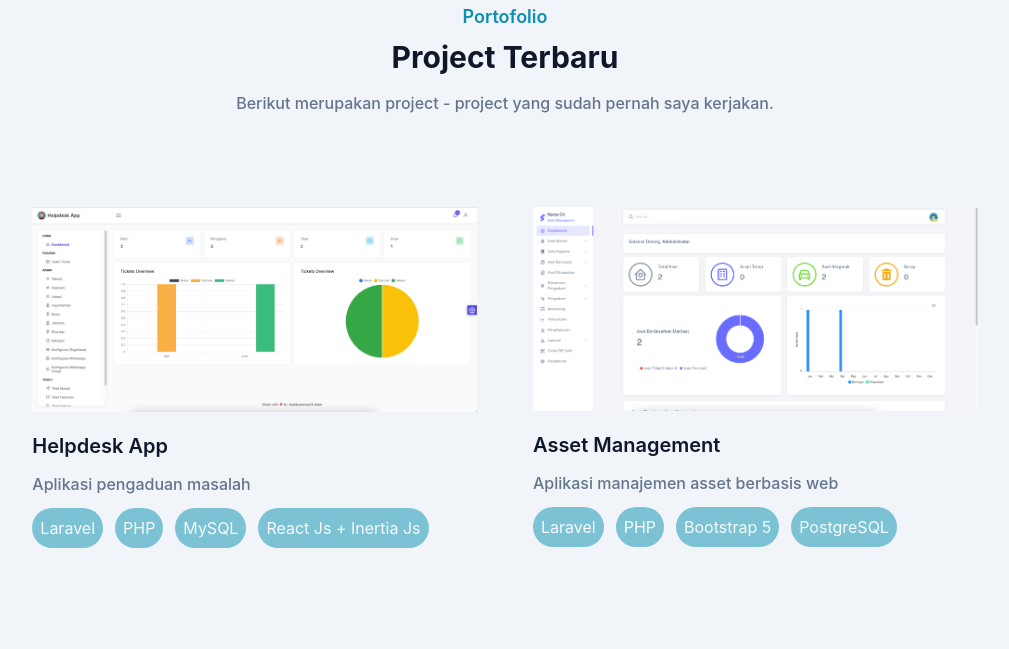
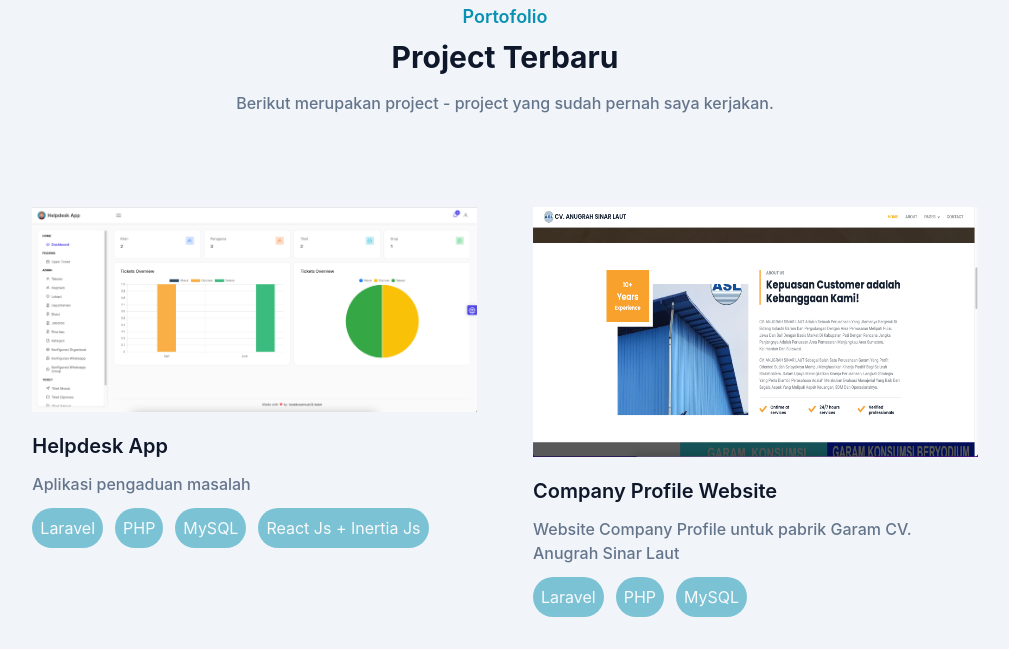
Before and after one commit to khoirul2009/portofolio, a website: page index.html in a window 1280 px wide. Shown: the part 1421-2070 px from the top of the page, without its empty margins (135-1144 px from the left). Drawn offline with Linux system fonts and the light colour scheme; grey boxes are pictures that could not be loaded.

Commit message:
update cv

```diff
--- a/index.html
+++ b/index.html
@@ -322,6 +322,38 @@
                 >
                 <span class="bg-primary opacity-50 text-white p-2 rounded-full"
                   >React Js + Inertia Js</span
+                >
+              </div>
+            </div>
+          </div>
+          <div class="mb-12 p-4 md:w-1/2">
+            <div class="rounded-md p-3 overflow-hidden">
+              <img
+                src="dist/portofolio/cv_asl.png"
+                style="height: 250px"
+                alt="Frontend Toko Online dengan reactjs"
+              />
+              <h3 class="font-semibold text-dark text-xl mt-5 mb-3">
+                <a
+                  href="https://anugrahsinarlaut.com"
+                  target="_blank"
+                  class="hover:text-primary"
+                  >Company Profile Website</a
+                >
+              </h3>
+              <p class="font-medium text-base text-secondary">
+                Website Company Profile untuk pabrik Garam CV. Anugrah Sinar
+                Laut
+              </p>
+              <div class="mt-3 space-x-3 flex">
+                <span class="bg-primary opacity-50 text-white p-2 rounded-full"
+                  >Laravel</span
+                >
+                <span class="bg-primary opacity-50 text-white p-2 rounded-full"
+                  >PHP</span
+                >
+                <span class="bg-primary opacity-50 text-white p-2 rounded-full"
+                  >MySQL</span
                 >
               </div>
             </div>
```
Also changed, not shown: dist/portofolio/cv_asl.jpeg (added), dist/portofolio/cv_asl.png (added), 1 other file.
